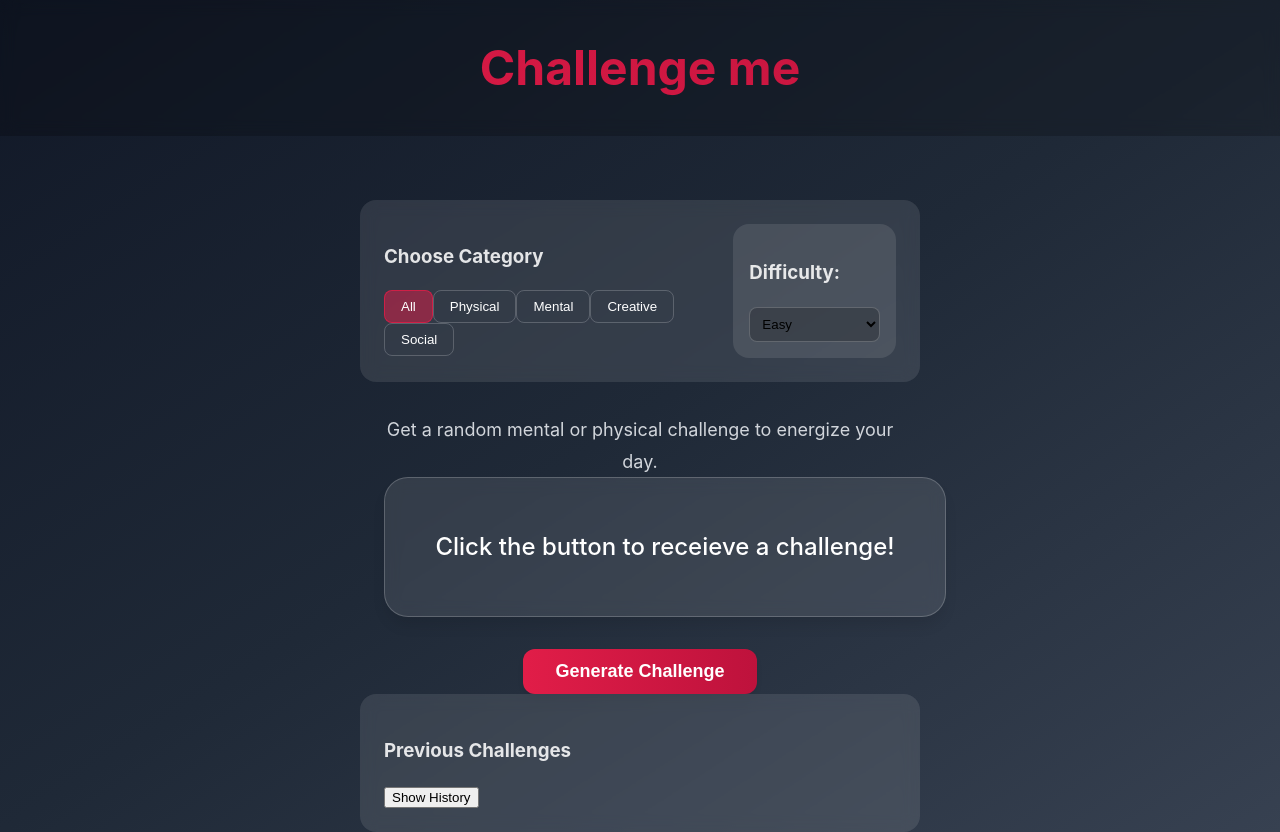
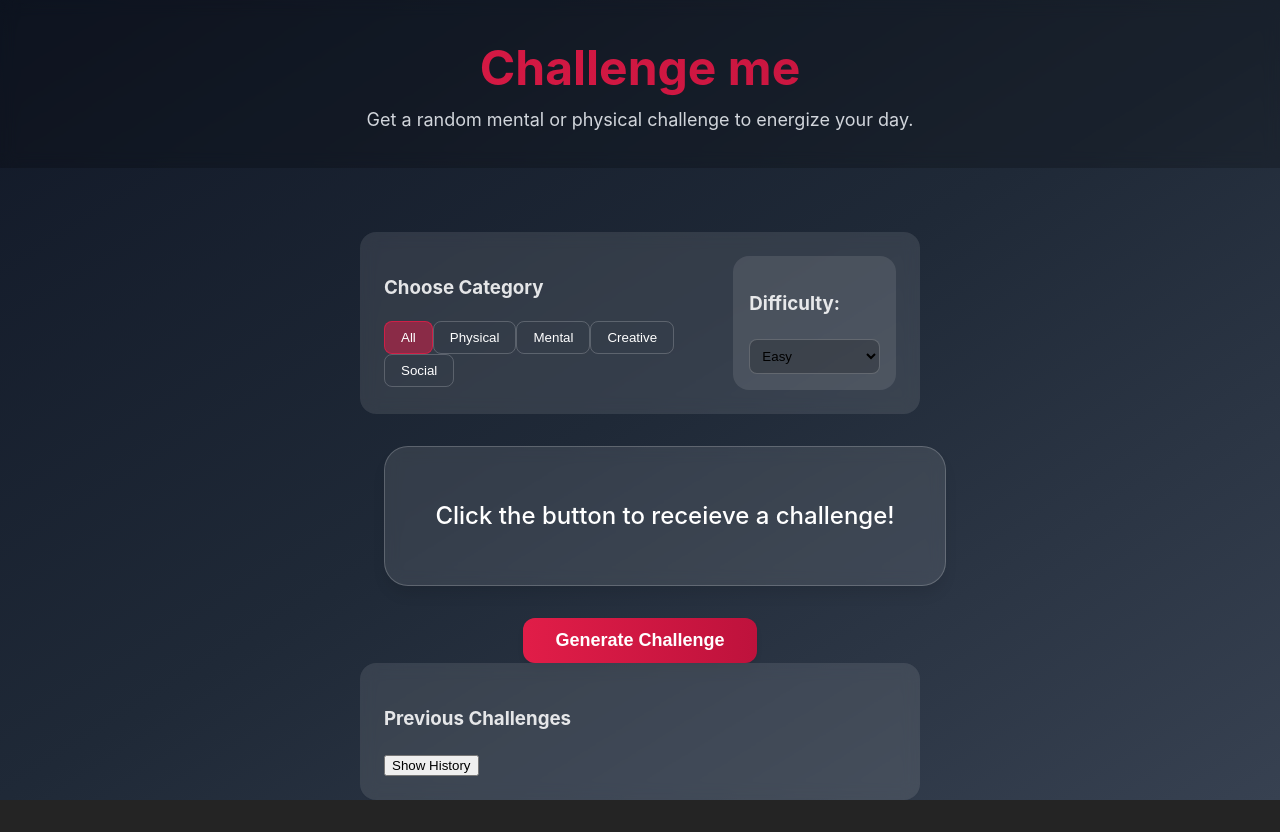
Before and after one commit to robertoandino/challenge-me, a React (Vite) app: page / in a window 1280 px wide. After the commit the page ends 800 px from the top, so only its background shows below. Built offline with nearby package versions, Linux system fonts and the light colour scheme.

Commit message:
Moved subtitle to header.

```diff
--- a/src/pages/Home.tsx
+++ b/src/pages/Home.tsx
@@ -45,6 +45,7 @@ const Home: React.FC = () => {
             {/*Main Header*/}
             <header className="site-header">
                 <h1 className="main-title">Challenge me</h1>
+                <p className="subtitle">Get a random mental or physical challenge to energize your day.</p>
             </header>
 
             {/* Main Content Area */}
@@ -89,8 +90,6 @@ const Home: React.FC = () => {
 
             {/* Challenge Display Section */}
             <section className="challenge-section">
-                <p className="subtitle">Get a random mental or physical challenge to energize your day.</p>
-
                 <div className={`challenge-box ${hasGenerated ? 'challenge-box-generated' : ''}`}>
                     <p className={`challenge-text ${isGenerating ? 'loading' : ''}`}>
                         {isGenerating ? 'Generating challenge...' : currentChallenge}
```
